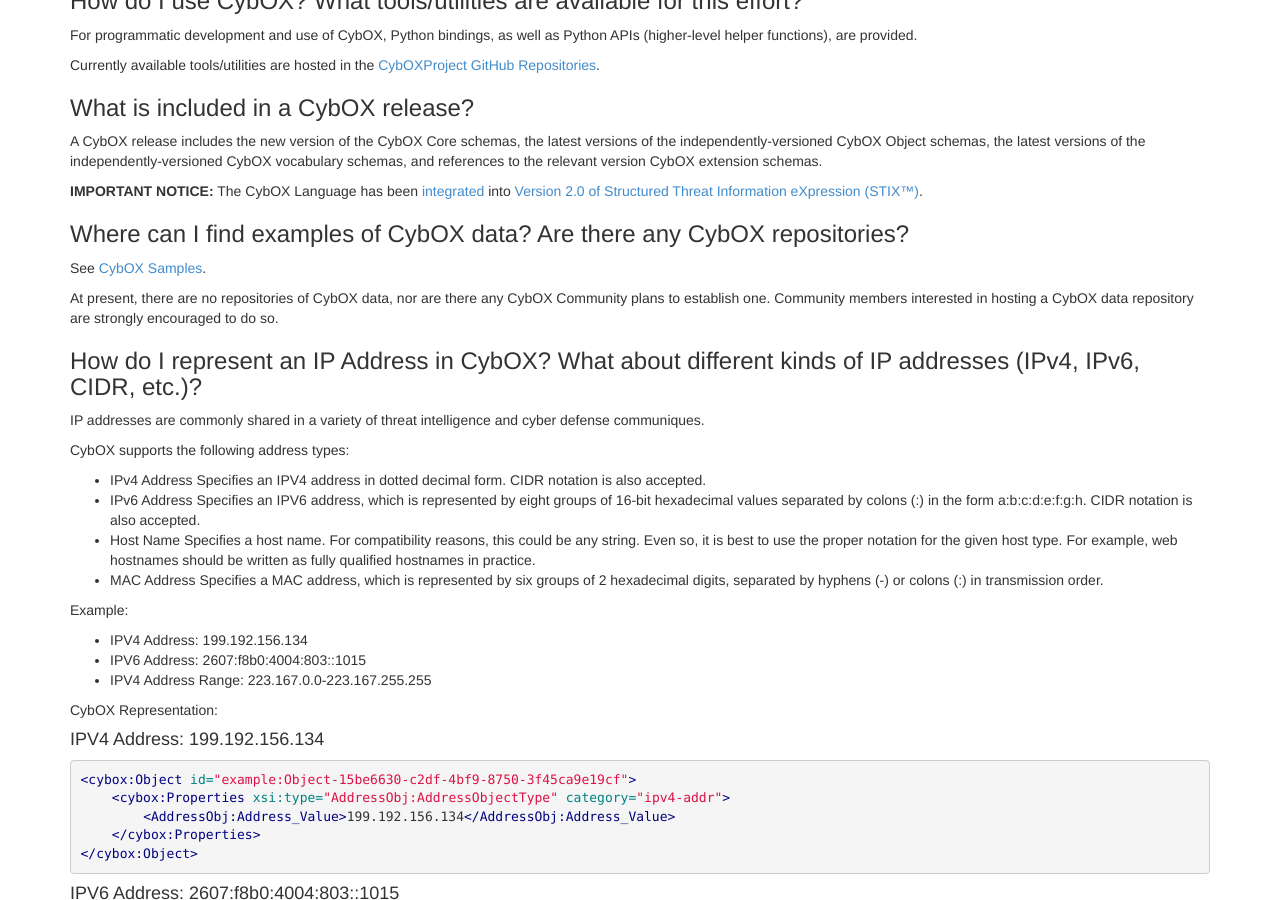
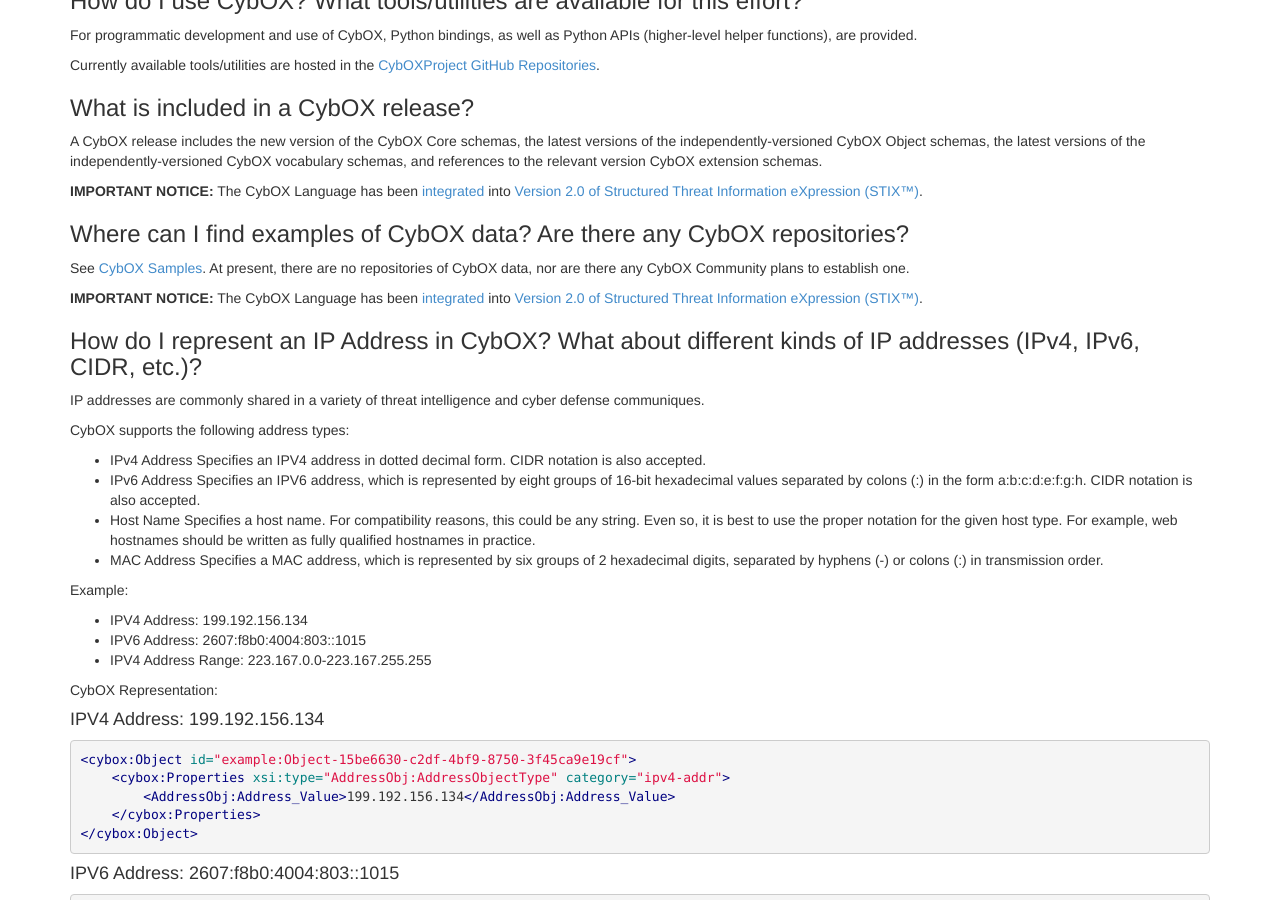
Before and after one commit to CybOXProject/cyboxproject.github.io, a Jekyll site: the page built from faqs/index.md, in a window 1280 px wide and 900 px high, scrolled down 3449 px. Built offline with Jekyll 4.4.1, drawn with Linux system fonts in a browser that asks for light colours; some of the changed text lies outside the part shown.

Commit message:
Update index.md

```diff
--- a/faqs/index.md
+++ b/faqs/index.md
@@ -11,7 +11,7 @@
 
 ### Which objects currently have representations defined in CybOX?
 
-See the list of available Objects in [CybOX Version 2.1 (Archive)](/releases/2.1).
+See the list of available Objects in the [CybOX Version 2.1 (Archive)](/releases/2.1).
 
 **IMPORTANT NOTICE:** The CybOX Language has been [integrated](https://oasis-open.github.io/cti-documentation/stix/compare#one-standard) into [Version 2.0 of Structured Threat Information eXpression (STIX™)](https://oasis-open.github.io/cti-documentation/).
 
@@ -144,9 +144,9 @@
 
 ### Where can I find examples of CybOX data? Are there any CybOX repositories?
 
-See [CybOX Samples](/samples/).
+See [CybOX Samples](/samples/). At present, there are no repositories of CybOX data, nor are there any CybOX Community plans to establish one.
 
-At present, there are no repositories of CybOX data, nor are there any CybOX Community plans to establish one. Community members interested in hosting a CybOX data repository are strongly encouraged to do so.
+**IMPORTANT NOTICE:** The CybOX Language has been [integrated](https://oasis-open.github.io/cti-documentation/stix/compare#one-standard) into [Version 2.0 of Structured Threat Information eXpression (STIX™)](https://oasis-open.github.io/cti-documentation/).
 
 ### How do I represent an IP Address in CybOX? What about different kinds of IP addresses (IPv4, IPv6, CIDR, etc.)?
 
```
